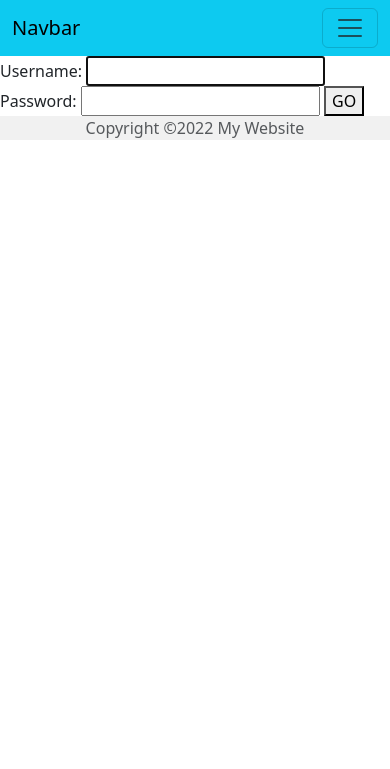
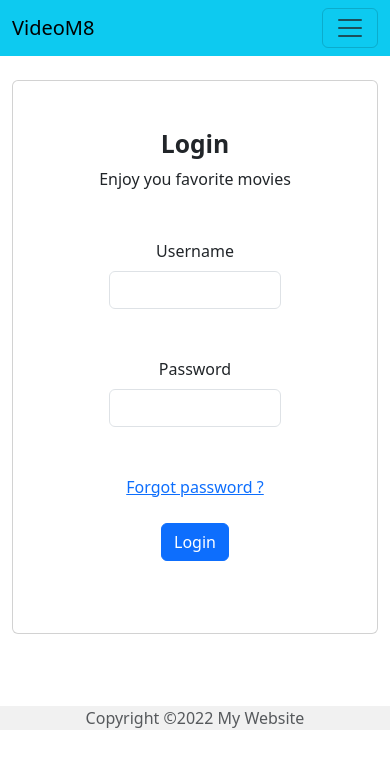
Before and after one commit to Uncle-Moris/VideoM8, a Django app: page /login in a window 390 px wide. Shown: the top 769 px of the page. Run offline with Django 4.2, Linux system fonts and the light colour scheme.

Commit message:
new forms styles

```diff
--- a/templates/base.html
+++ b/templates/base.html
@@ -10,9 +10,6 @@
     <title>{% block title %}{% endblock %}</title>
 </head>
 <body>
-
-
-
     {% include "includes/nav.html" %}
     {% block content %}
     {%  endblock %}
--- a/templates/includes/nav.html
+++ b/templates/includes/nav.html
@@ -2,7 +2,7 @@
 <div class="bg-info">
     <nav class="container navbar navbar-expand-lg bg-info">
       <div class="container-fluid">
-        <a class="navbar-brand" href="{% url "video-list" %}">Navbar</a>
+        <a class="navbar-brand" href="{% url "video-list" %}">VideoM8</a>
         <button class="navbar-toggler" type="button" data-bs-toggle="collapse" data-bs-target="#navbarSupportedContent" aria-controls="navbarSupportedContent" aria-expanded="false" aria-label="Toggle navigation">
           <span class="navbar-toggler-icon"></span>
         </button>
@@ -31,11 +31,11 @@
               <a class="nav-link" href="{% url 'directors-list' %}">Directors</a>
             </li>
           </ul>
-            {% if user.is_authenticated %}
-                <a href="{% url 'users:logout' %}" class="btn btn-info" role="button">Logout</a>
+                {% if user.is_authenticated %}
+                    <a href="{% url 'users:logout' %}" class="btn btn-outline-warning" role="button">Logout</a>
                 {% else %}
-                <a href="{% url 'users:login' %}" class="btn btn-info" role="button">Login</a>
-                <a href="{% url 'users:register' %}" class="btn btn-info" role="button">Register</a>
+                    <a href="{% url 'users:login' %}" class="btn btn-outline-success" role="button">Login</a>
+                    <a href="{% url 'users:register' %}" class="btn btn-outline-secondary" role="button">Register</a>
                 {% endif %}
         </div>
       </div>
--- a/users/templates/users/user_login.html
+++ b/users/templates/users/user_login.html
@@ -2,9 +2,54 @@
 {% block title %}
 {% endblock %}
 {% block content %}
-    <form method="POST">
-        {% csrf_token %}
-        {{ form }}
-        <button type="submit">GO</button>
-    </form>
+<section class="text-center text-lg-start">
+  <style>
+    .cascading-right {
+      margin-right: -50px;
+    }
+    @media (max-width: 991.98px) {
+      .cascading-right {
+        margin-right: 0;
+      }
+    }
+  </style>
+  <!-- Jumbotron -->
+  <div class="container py-4">
+    <div class="row g-0 align-items-center">
+      <div class="col-lg-6 mb-5 mb-lg-0">
+        <div class="card cascading-right" style="
+            background: hsla(0, 0%, 100%, 0.55);
+            backdrop-filter: blur(30px);
+            ">
+          <div class="card-body p-5 shadow-5 text-center">
+            <h2 class="fw-bold mb-2">Login</h2>
+              <p>Enjoy you favorite movies</p>
+            <form method="POST">
+                {% csrf_token %}
+                {% for field in form %}
+                    <div class="form-outline m-5">
+                        <label for="{{ field.id_for_label }}" class="form-label">{{ field.name| capfirst }}</label>
+                        <input type="{{ field.widget_type }}" name="{{ field.name }}" class="form-control"
+                               id="{{ field.id_for_label }}">
+                    </div>
+                {% endfor %}
+               <div class="row mb-4">
+              <div class="col d-flex justify-content-center">
+                <a href="#!">Forgot password ?</a>
+              </div>
+            </div>
+              <button type="submit" class="btn btn-primary btn-block mb-4">
+                Login
+              </button>
+            </form>
+          </div>
+        </div>
+      </div>
+      <div class="col-lg-6 mb-5 mb-lg-0 d-none d-lg-block">
+        <img src="https://mdbootstrap.com/img/new/ecommerce/vertical/004.jpg" class="w-100 rounded-4 shadow-4"
+          alt="" />
+      </div>
+    </div>
+  </div>
+</section>
 {% endblock %}
--- a/users/views.py
+++ b/users/views.py
@@ -6,10 +6,10 @@ from django.contrib.auth.forms import UserCreationForm
 from django.contrib.auth.forms import AuthenticationForm
 from django.views.generic.edit import CreateView, FormView
 from django.views.generic import TemplateView
-
+from users.forms import UserRegistrationForm
 
 class RegistrationView(CreateView):
-    form_class = UserCreationForm
+    form_class = UserRegistrationForm
     template_name = 'users/user_registration.html'
     success_url = reverse_lazy('video-list')
 
--- a/video/views.py
+++ b/video/views.py
@@ -21,6 +21,8 @@ class VideoList(ListView):
                 Q(categories__name__icontains=search_query)
             )
         return queryset
+
+
 
 
 class VideoDetail(DetailView):
```
Also changed, not shown: users/forms.py (+18 -0 lines).
